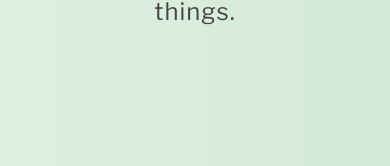
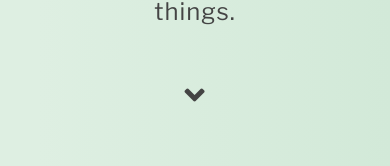
Before and after one commit to MatthieuNadeau96/My-Portfolio, a React (Create React App) app: page / in a window 390 px wide. Shown: the part 649-815 px from the top of the page. Built offline with nearby package versions, Linux system fonts and the light colour scheme; the HTML template or start-up script is replaced by a standard one.

Commit message:
added responsiveness to the down-arrow

```diff
--- a/src/App.css
+++ b/src/App.css
@@ -45,6 +45,7 @@
   color: #444;
   font-size: 2em;
   cursor: pointer;
+  margin-top: 20%;
 }
 
 @media (max-width: 845px) {
@@ -61,8 +62,20 @@
   .home-section {
     padding-bottom: 150px;
   }
+
 }
 
+@media (max-width: 400px) {
+  .down-arrow {
+    margin-top: 0;
+  }
+}
+
+@media (max-height: 500px) {
+  .down-arrow {
+    display: none;
+  }
+}
 
 /* PROJECT SECTION */
 
--- a/src/components/LandingPage/_LandingPage.js
+++ b/src/components/LandingPage/_LandingPage.js
@@ -13,9 +13,9 @@ class LandingPage extends Component {
         <div className="landing-text">
           <p className="about-me">Hello, my name is <span className="landing-title">Matthieu Nadeau</span>.
           <br/>I am a self-taught developer from a small town in Massachusetts. I love creating beautiful and efficiently simple things.</p>
-        </div>
-        <div className="down-arrow" onClick={this.goDown}>
-          <i className="fas fa-angle-down"/>
+          <div className="down-arrow" onClick={this.goDown}>
+            <i className="fas fa-angle-down"/>
+          </div>
         </div>
       </div>
     );
```
